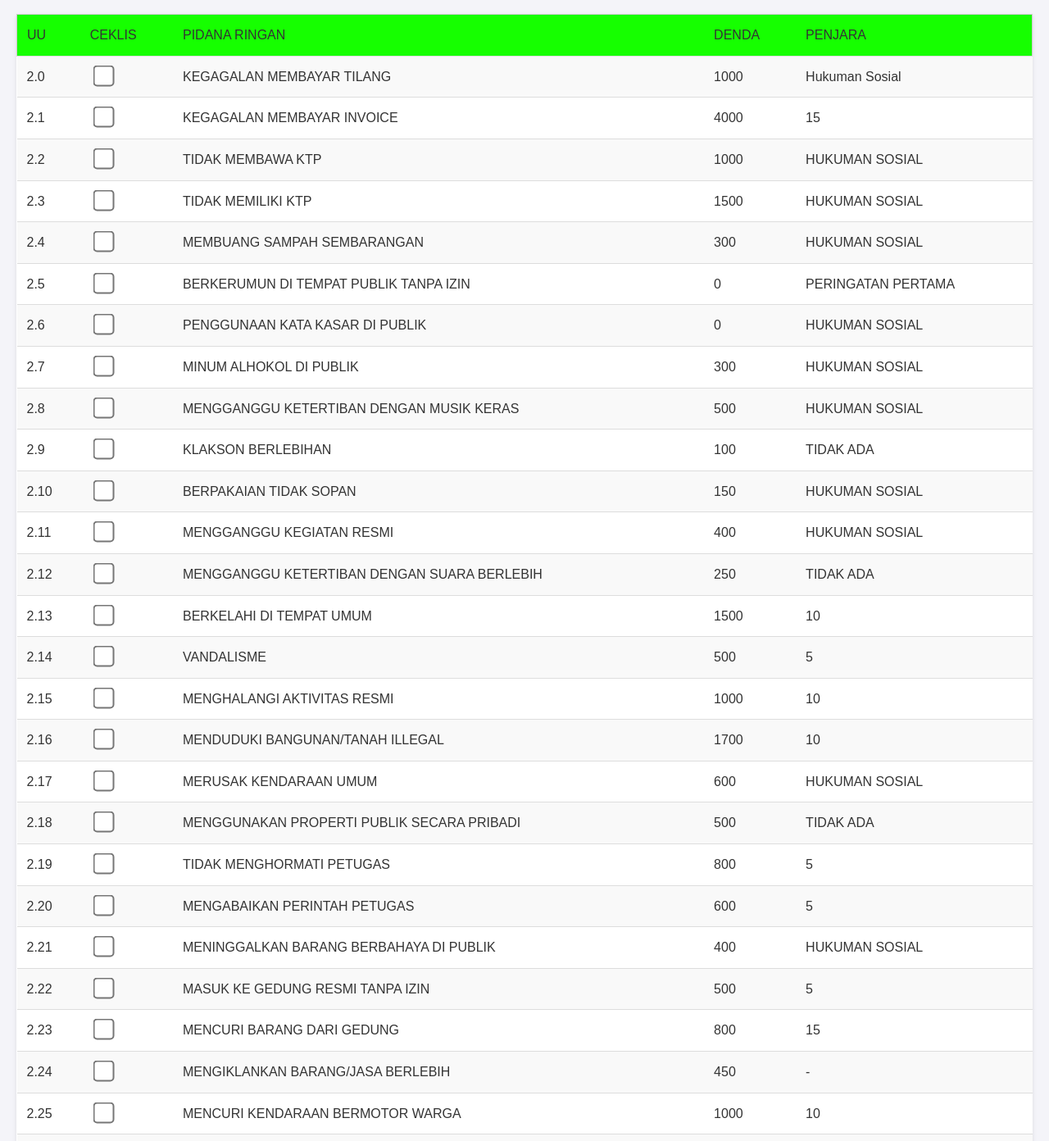
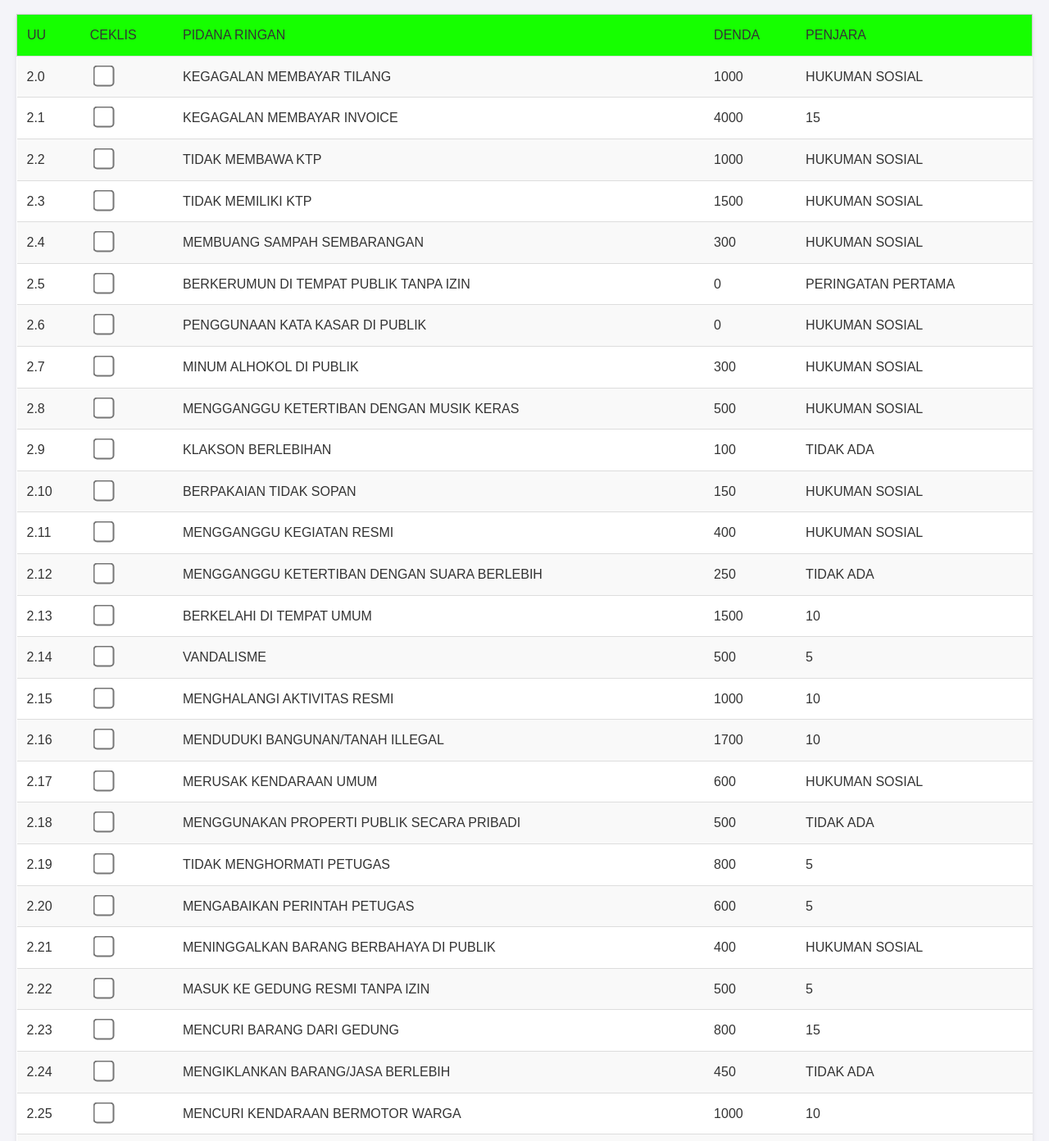
Before and after one commit to SuperAbeng/SuperAbeng.github.io, a plain HTML site: page index.html in a window 1280 px wide. Shown: the part 180-1572 px from the top of the page at 82% size. Drawn offline with Linux system fonts and the light colour scheme.

Commit message:
initial commit

```diff
--- a/index.html
+++ b/index.html
@@ -25,7 +25,7 @@
             <td><input type="checkbox" class="CEKLIS"></td>
             <td>KEGAGALAN MEMBAYAR TILANG</td>
             <td>1000</td>
-            <td>Hukuman Sosial</td>
+            <td>HUKUMAN SOSIAL</td>
         </tr>
 
         <tr>
@@ -206,7 +206,7 @@
             <td><input type="checkbox" class="CEKLIS"></td>
             <td>MENGIKLANKAN BARANG/JASA BERLEBIH</td>
             <td>450</td>
-            <td>-</td>
+            <td>TIDAK ADA</td>
         </tr>
         <tr>
             <td>2.25</td>
```
